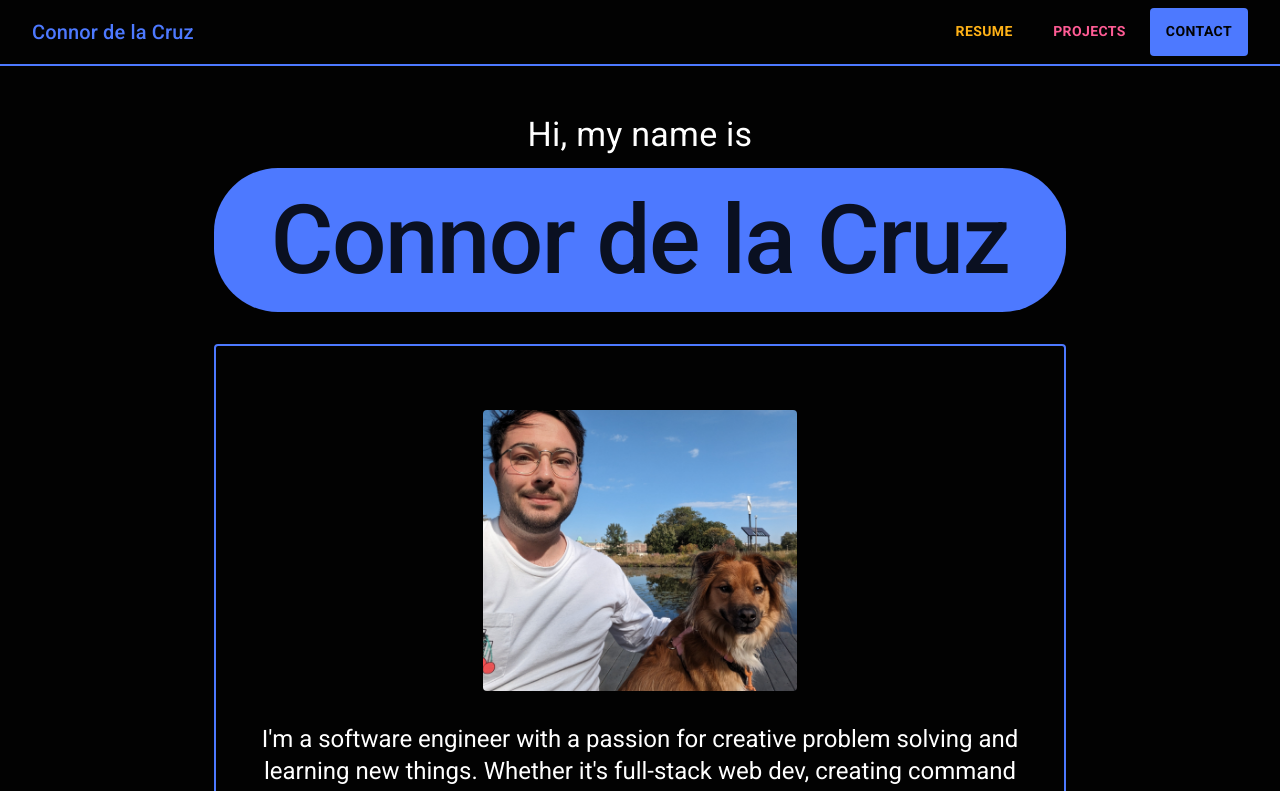
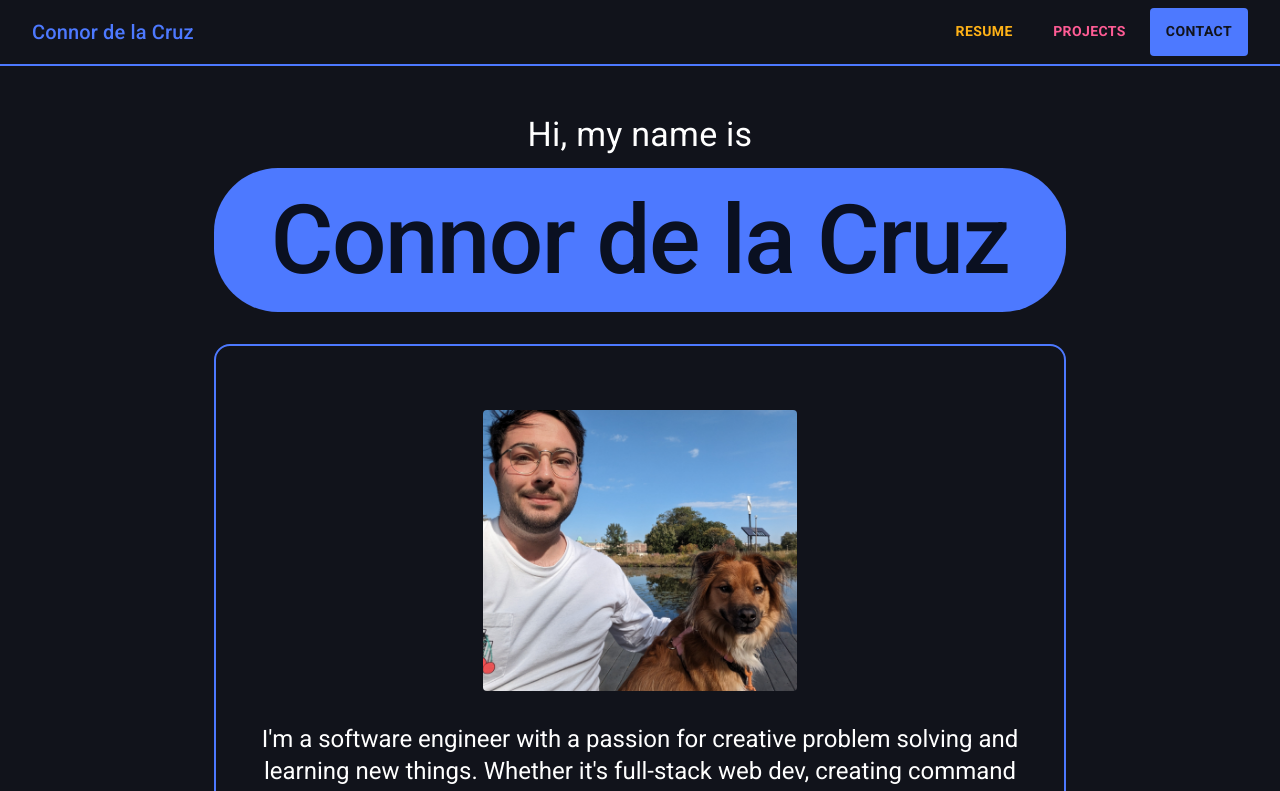
Before and after one commit to connordelacruz/connordelacruz.github.io, a React (Vite) app: page / in a window 1280 px wide. Shown: the top 791 px of the page. Built offline with nearby package versions, Linux system fonts and the light colour scheme.

Commit message:
several tweaks and fixes:
- default border radius 2 -> 4
- remove border radius on nav menu drawer
- remove hard-coded margin on social links

```diff
--- a/src/components/NavBar.jsx
+++ b/src/components/NavBar.jsx
@@ -147,6 +147,11 @@ const NavMenu = ({
         // TODO: swipeable? sounds like it comes with a performance dip...
         // TODO: header list item
         // TODO: close button
+        PaperProps={{
+          sx: {
+            borderRadius: 0,
+          },
+        }}
       >
         <Box
           role="presentation"
@@ -312,6 +317,7 @@ export const NavBar = ({
       sx={{
         py: 0,
         borderWidth: '0 0 2px',
+        borderRadius: 0,
         // TODO: color full navbar instead??:
 //        backgroundColor: getActiveHashColor(headerColor + '.main'),
         borderBottomColor: getActiveHashColor('default'),
--- a/src/components/Theme.jsx
+++ b/src/components/Theme.jsx
@@ -125,6 +125,7 @@ const baseTheme = createTheme({
           theme.unstable_sx({
             p: 2,
             borderWidth: 2,
+            borderRadius: 4,
           }),
       },
     },
@@ -208,8 +209,10 @@ export const theme = createTheme(baseTheme, {
     // --------------------------------------------------------------------------------
     // TODO: update for mat you?
     background: {
-      default: COLOR_BACK,
-      paper: COLOR_BACK,
+//      default: COLOR_BACK,
+//      paper: COLOR_BACK,
+      default: COLORS_MATERIAL_YOU.background,
+      paper: COLORS_MATERIAL_YOU.surface,
     },
   },
 })
--- a/src/components/common/SocialLinks.jsx
+++ b/src/components/common/SocialLinks.jsx
@@ -87,7 +87,6 @@ export const SocialLinks = ({
   return (
     <Box
       sx={{
-        mt: 4,
         textAlign: 'center',
       }}
     >
```
